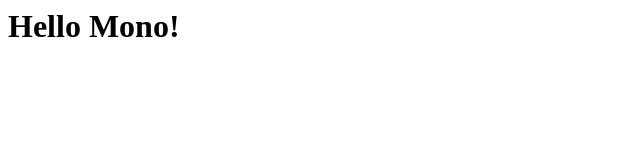
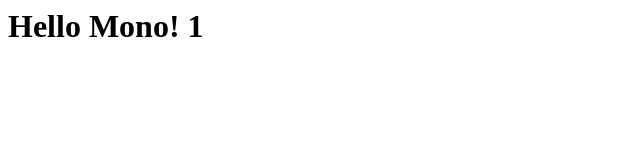
Before and after one commit to miwebst/monoTest, a plain HTML site: page index.html in a window 1280 px wide. Shown: the full height of the page, 0-640 px from the left. Drawn offline with Linux system fonts and the light colour scheme.

Commit message:
Update index.html

```diff
--- a/index.html
+++ b/index.html
@@ -1 +1 @@
-<h1>Hello Mono!</h1>
+<h1>Hello Mono! 1</h1>
```
